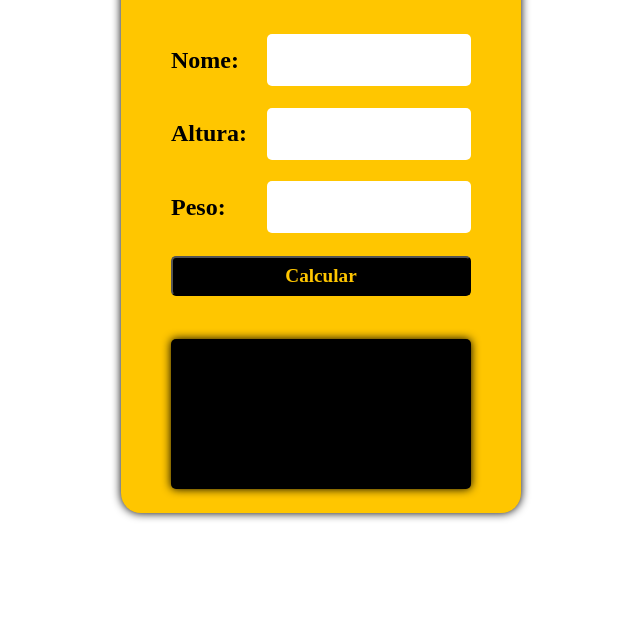
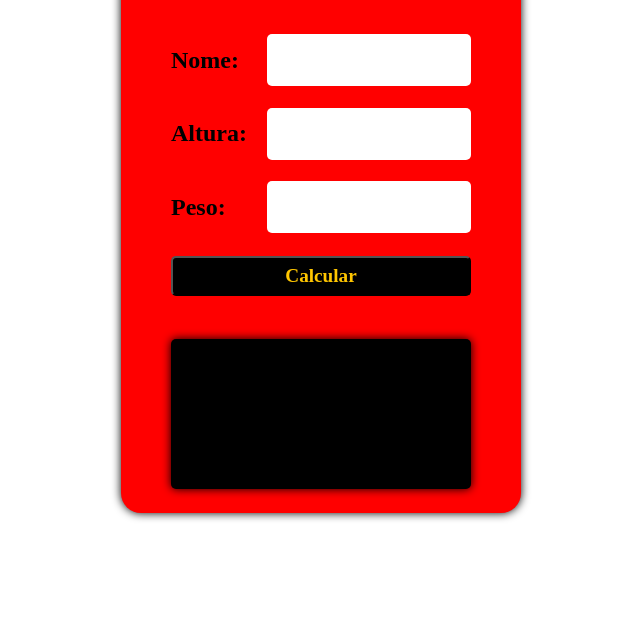
Before and after one commit to fernandoleonid/mini-projetos-js, a plain HTML site: page 00-imc/index.html in a window 1280 px wide. Shown: the part 195-816 px from the top of the page, without its empty margins (327-967 px from the left). Drawn offline with Linux system fonts and the light colour scheme.

Commit message:
Fui no css e alterei a cor de fundo da calculadora para vermelho

```diff
--- a/00-imc/style.css
+++ b/00-imc/style.css
@@ -10,7 +10,7 @@ main{
 .container{
   display: flex;
   flex-direction: column;
-  background: rgb(255,198,0);
+  background:red;
   width: 400px;
   height: 600px;
   align-items: center;
```
